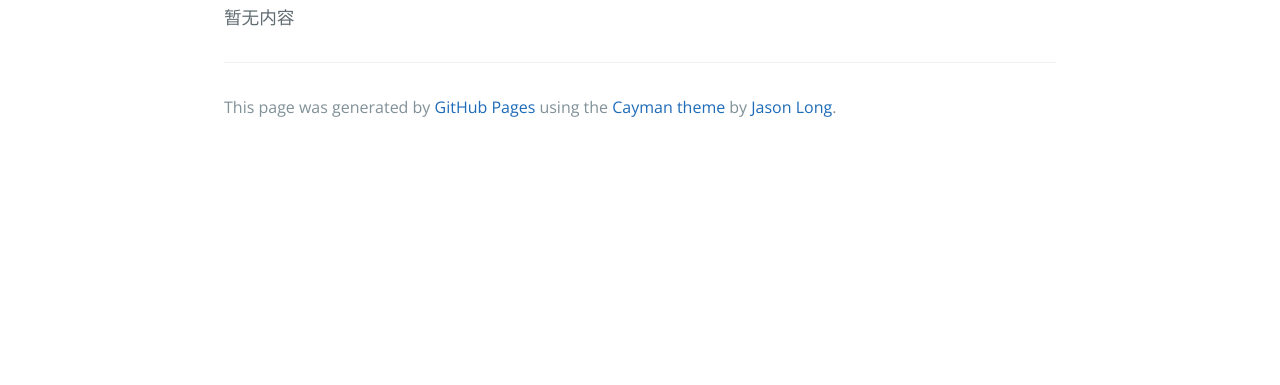
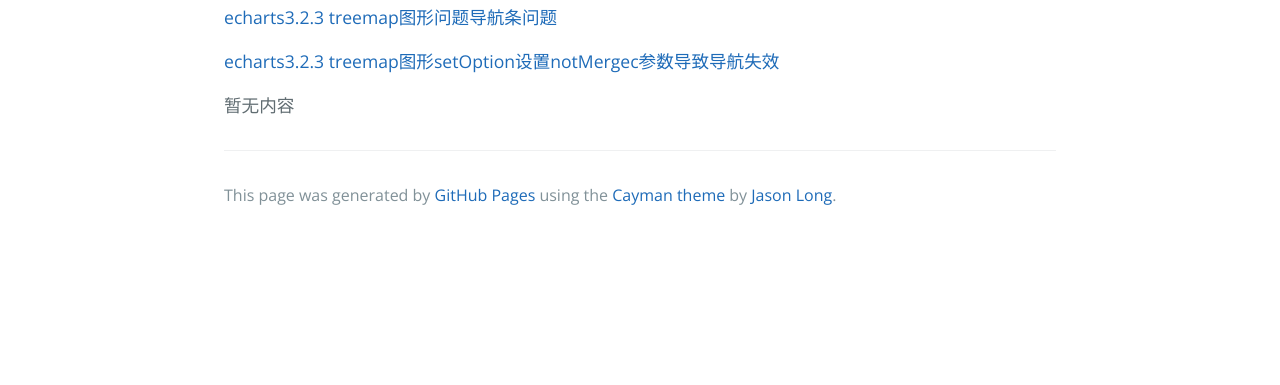
Before and after one commit to FlowerBirds/flowerbirds.github.io, a plain HTML site: page index.html in a window 1280 px wide. Shown: the part 415-800 px from the top of the page. Drawn offline with nearby package versions, Linux system fonts and the light colour scheme.

Commit message:
更新主页链接地址

```diff
--- a/index.html
+++ b/index.html
@@ -20,7 +20,9 @@
       <h1>
 <a id="flowerbirdsgithubio" class="anchor" href="#flowerbirdsgithubio" aria-hidden="true"><span class="octicon octicon-link"></span></a>flowerbirds.github.io</h1>
 
-<p>暂无内容</p>
+      <p><a href='./echarts/treemap.html'>echarts3.2.3 treemap图形问题导航条问题</a></p>
+      <p><a href='./echarts/treemap_setOption.html'>echarts3.2.3 treemap图形setOption设置notMergec参数导致导航失效</a></p>
+      <p>暂无内容</p>
 
       <footer class="site-footer">
 
```
